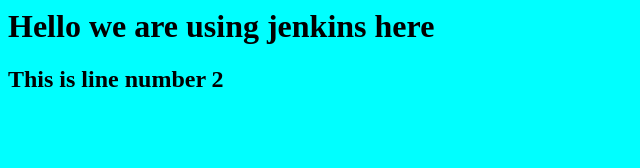
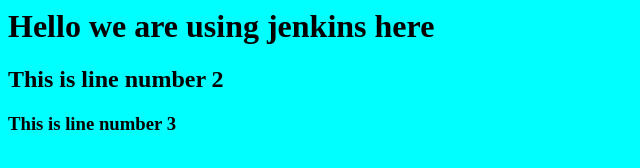
Before and after one commit to Sushant-kumawat05/Jenkinsgit, a plain HTML site: page index.html in a window 1280 px wide. Shown: the whole page, without its empty margins (0-640 px from the left). Drawn offline with Linux system fonts and the light colour scheme.

Commit message:
3rd commit

```diff
--- a/index.html
+++ b/index.html
@@ -1,3 +1,4 @@
 <body bgcolor="aqua" />
 	<h1>Hello we are using jenkins here </h1>
 	<h2>This is line number 2 </h2>
+	<h3> This is line number 3 </h3>
```
